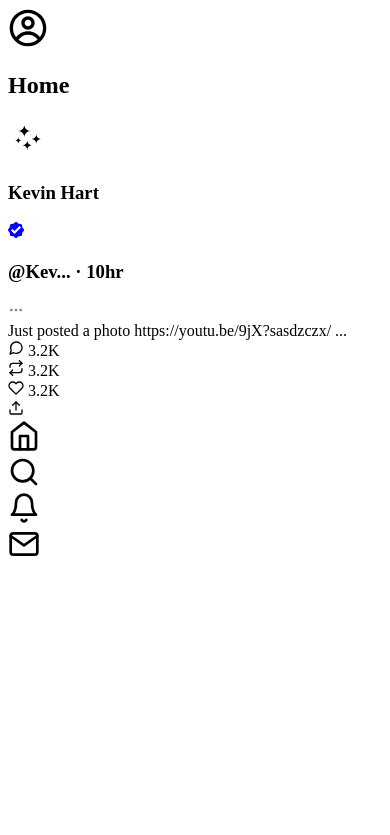
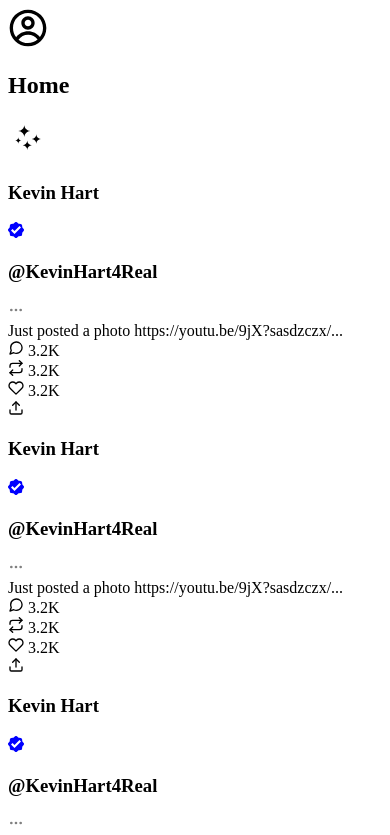
Before and after one commit to tahsinAmin/Twitter-task, a Next.js app: page / in a window 390 px wide. Shown: the top 835 px of the page. Built offline with nearby package versions, Linux system fonts and the light colour scheme.

Commit message:
Added data. Mobile done as a draft

```diff
--- a/components/Content.js
+++ b/components/Content.js
@@ -1,10 +1,59 @@
 import { GoVerified } from 'react-icons/go'
 import { FiMoreHorizontal, FiMessageCircle, FiRepeat,FiHeart, FiUpload } from "react-icons/fi";
 
+const data = [
+   {
+      id:1,
+      name:"Kevin Hart",
+      username:"@KevinHart4Real",
+      verified:true,
+      time: "12h",
+      msgBody: "Just posted a photo https://youtu.be/9jX?sasdzczx/...",
+      msg:"3.2K",
+      repeat:"3.2K",
+      heart:"3.2K",
+   },
+   {
+      id:2,
+      name:"Kevin Hart",
+      username:"@KevinHart4Real",
+      verified:true,
+      time: "12h",
+      msgBody: "Just posted a photo https://youtu.be/9jX?sasdzczx/...",
+      msg:"3.2K",
+      repeat:"3.2K",
+      heart:"3.2K",
+   },
+   {
+      id:3,
+      name:"Kevin Hart",
+      username:"@KevinHart4Real",
+      verified:true,
+      time: "12h",
+      msgBody: "Just posted a photo https://youtu.be/9jX?sasdzczx/...",
+      msg:"3.2K",
+      repeat:"3.2K",
+      heart:"3.2K",
+   },
+   {
+      id:4,
+      name:"Kevin Hart",
+      username:"@KevinHart4Real",
+      verified:true,
+      time: "12h",
+      msgBody: "Just posted a photo https://youtu.be/9jX?sasdzczx/...",
+      msg:"3.2K",
+      repeat:"3.2K",
+      heart:"3.2K",
+   },
+]
+
 function Content() {
+   // console.log(data);
    return (
       <div className="w-screen">
-         <div className=" h-40 flex justify-between border border-t-1 border-b-1">
+         {data.map(({id, name, username, verified, time, msgBody, msg, repeat, heart}) => (
+            <div key={id} className="h-40 flex justify-between border border-t-1 border-b-1">
             <div className="h-auto w-1/5 py-4 flex justify-center">
                <div className="rounded-full h-14 w-14 flex items-center justify-center bg-gray-400 "></div>
             </div>
@@ -12,32 +61,31 @@ function Content() {
                <div>
                   <div className="mb-1 flex justify-between items-center">
                      <div className="flex items-center space-x-1 px-1">
-                        <h3 className='text-base font-bold text-gray-800 '>Kevin Hart</h3>
+                        <h3 className='text-base font-bold text-gray-800 '>{name}</h3>
                         <GoVerified color='blue'/>
-                        <h3 className='text-base font-normal text-gray-600'>@Kev... · 10hr</h3>
+                        <h3 className='text-base font-normal text-gray-600'>{username}</h3>
                      </div>
                      <FiMoreHorizontal color='gray'/>
                   </div>
                   <div className="body">
-                     Just posted a photo
-                     https://youtu.be/9jX?sasdzczx/
-                     ...
+                     {msgBody}
                   </div>
                </div>
                <div className='flex justify-between items-center'>
                   <div className="flex w-12 justify-between items-center">
-                     <FiMessageCircle/> 3.2K
+                     <FiMessageCircle/> {msg}
                   </div>
                   <div className="flex w-12 justify-between items-center">
-                     <FiRepeat/> 3.2K
+                     <FiRepeat/> {repeat}
                   </div>
                   <div className="flex w-12 justify-between items-center">
-                     <FiHeart/> 3.2K
+                     <FiHeart/> {heart}
                   </div>
                   <FiUpload/>
                </div>
             </div>
-      </div>
+         </div>
+         ))}
       </div>
    )
 }
--- a/components/Navbar.js
+++ b/components/Navbar.js
@@ -1,7 +1,7 @@
 import { FiMail,FiBell, FiSearch, FiHome } from "react-icons/fi";
 function Navbar() {
    return (
-      <div className='sticky bottom-0 z-10 flex justify-between h-12 p-2'>
+      <div className='sticky bottom-0 z-10 flex justify-between h-12 p-2 bg-white md:hidden'>
          <div className="q"><FiHome size='2em'/></div>
          <div className="q"><FiSearch size='2em'/></div>
          <div className="q"><FiBell size='2em'/></div>
```
Also changed, not shown: components/data.js (added, +46 -0 lines).
